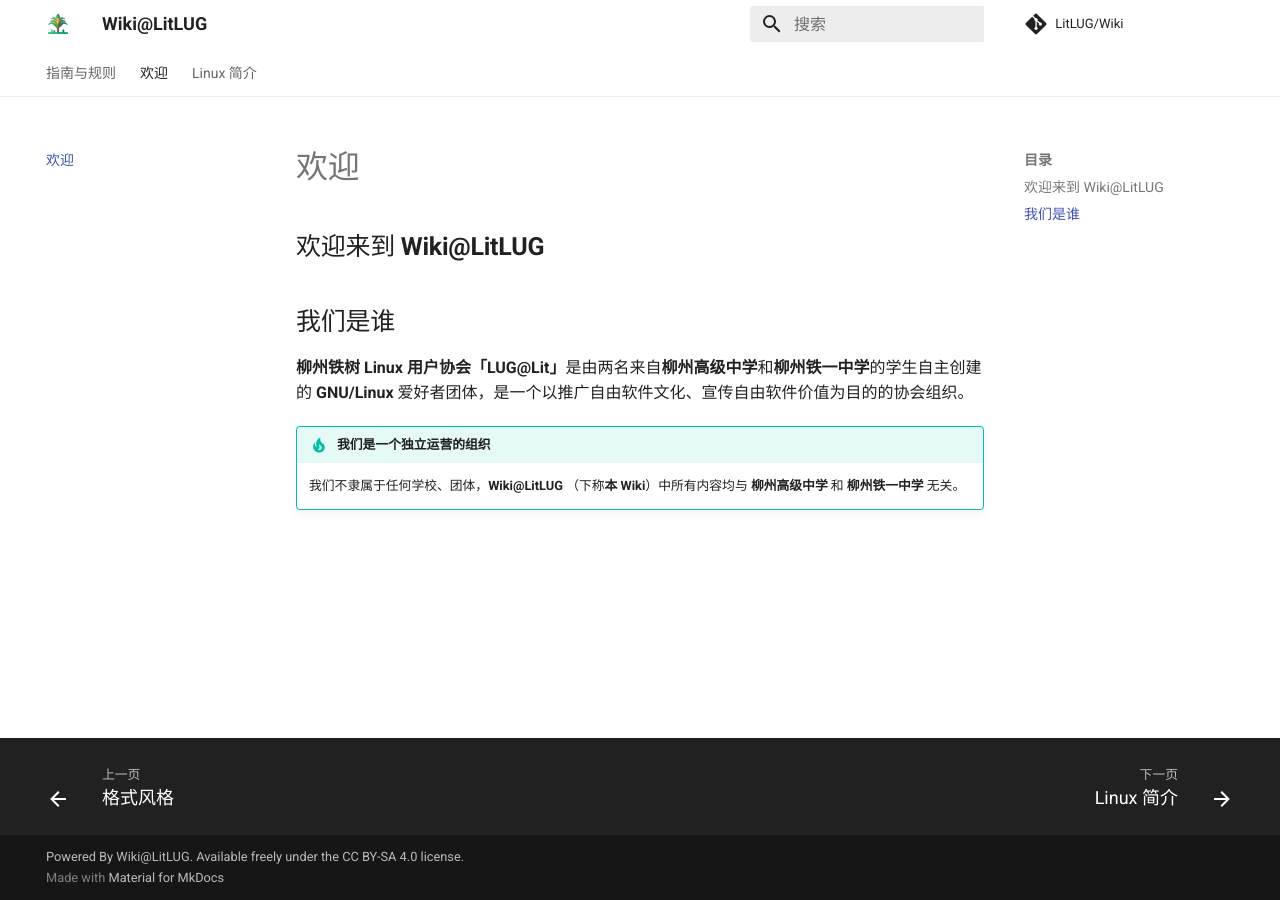
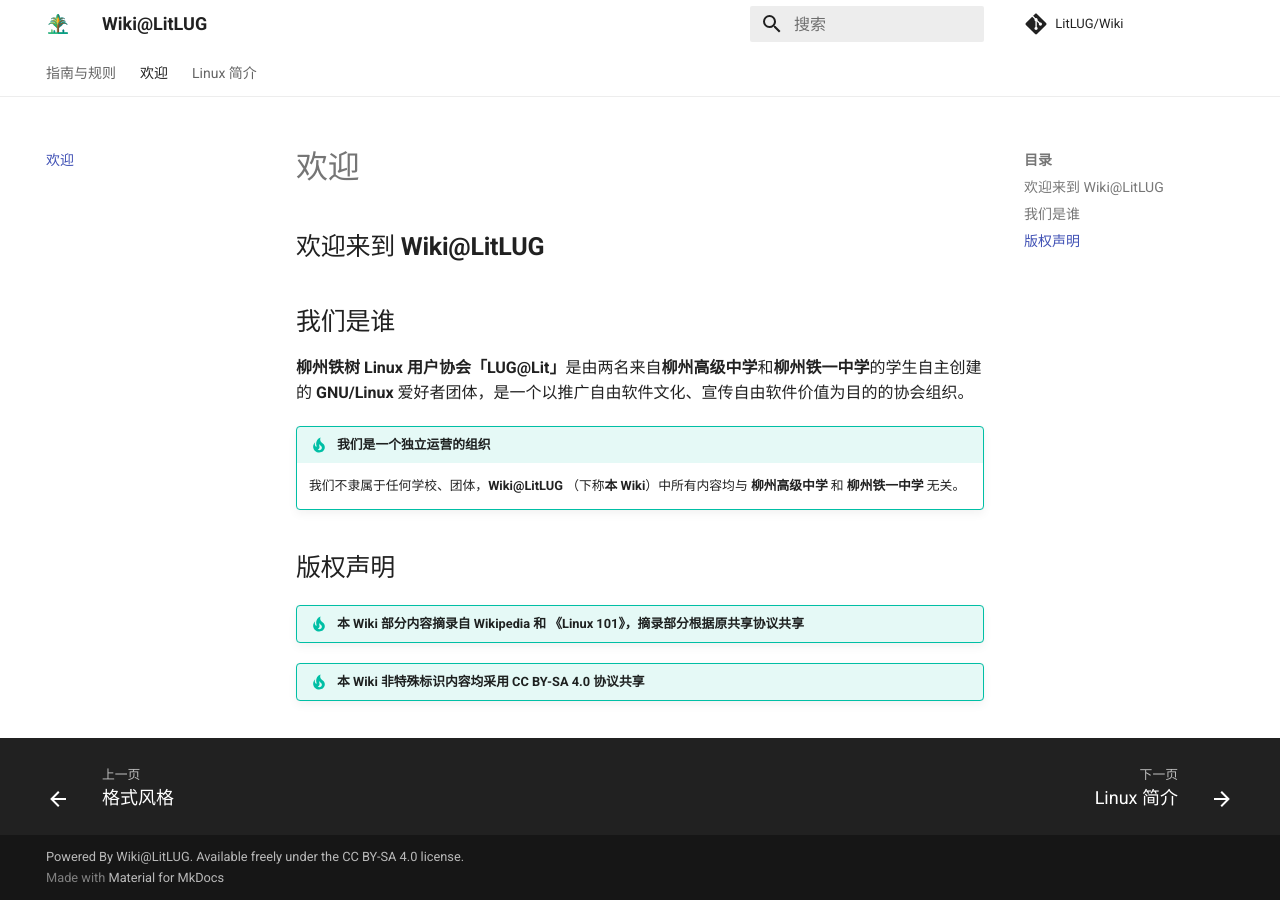
Before and after one commit to LitLug/wiki, an MkDocs documentation site: the page built from docs/index.md, in a window 1280 px wide. Built offline with MkDocs 1.6.1 and Material for MkDocs 9.7.7, drawn with Linux system fonts in a browser that asks for light colours; comment, search, counter and statistics services are not loaded.

Commit message:
:sparkles: feat: 添加了版权声明

```diff
--- a/docs/index.md
+++ b/docs/index.md
@@ -11,3 +11,9 @@
 !!! tip "我们是一个独立运营的组织"
 
     我们不隶属于任何学校、团体，**Wiki@LitLUG** （下称**本 Wiki**）中所有内容均与 **柳州高级中学** 和 **柳州铁一中学** 无关。
+
+## 版权声明
+
+!!! tip "本 Wiki 部分内容摘录自 Wikipedia 和 《Linux 101》，摘录部分根据原共享协议共享"
+
+!!! tip "本 Wiki 非特殊标识内容均采用 CC BY-SA 4.0 协议共享"
```
